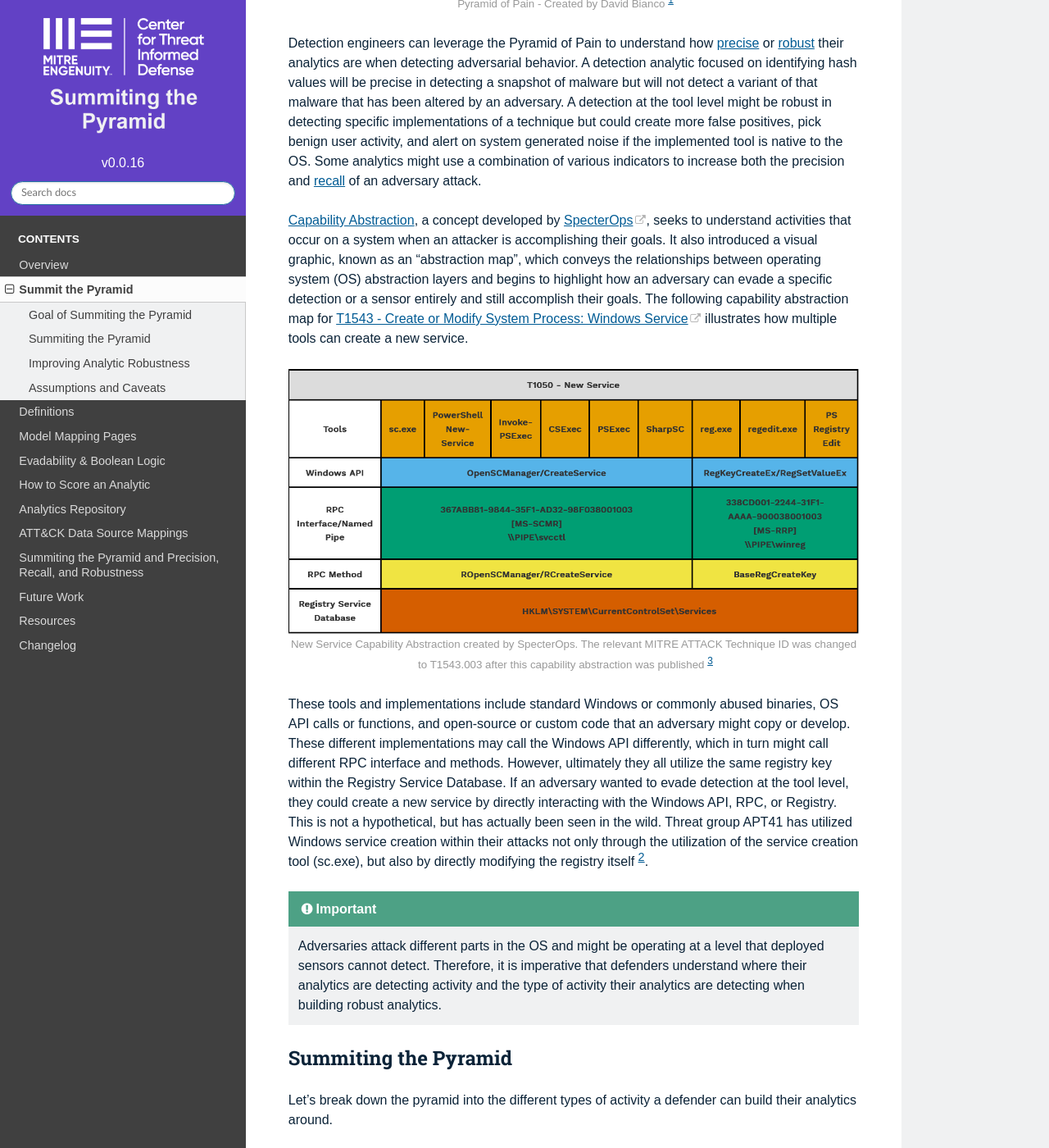
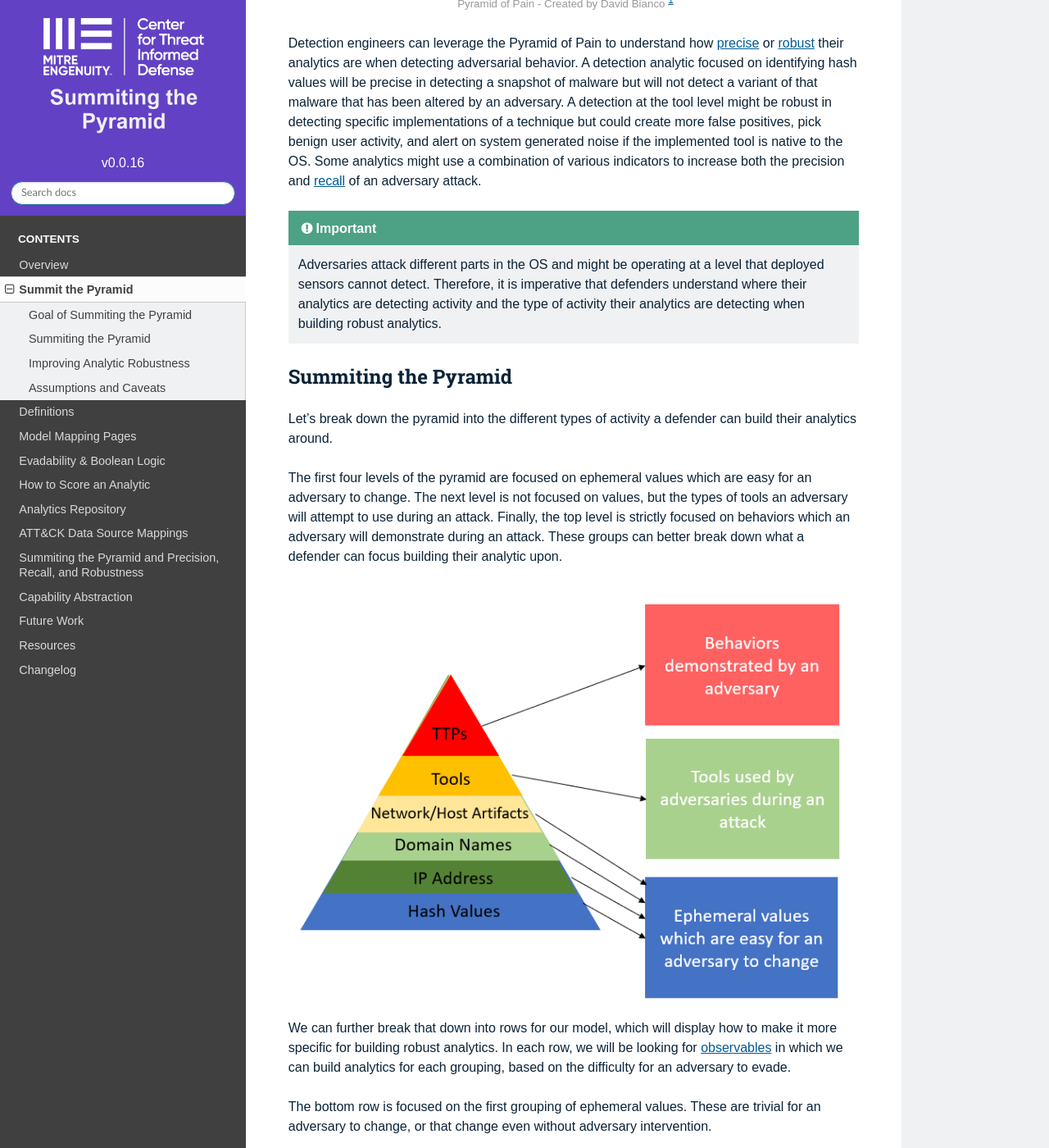
Before and after one commit to center-for-threat-informed-defense/summiting-the-pyramid, a Sphinx documentation site: the page built from docs/methodology.rst, in a window 1280 px wide and 1400 px high, scrolled down 781 px. Shown: the whole window at 82% size. Built offline with Sphinx 7.4.7 and the Read the Docs theme 2.0.0, drawn with Linux system fonts in a browser that asks for light colours; some of the changed text lies outside the part shown.

Commit message:
Capability abstraction page

```diff
--- a/docs/index.rst
+++ b/docs/index.rst
@@ -16,6 +16,7 @@
     analytics/index
     datasources
     precision-recall
+    capability-abstraction
     futurework
     resources
     changelog
--- a/docs/methodology.rst
+++ b/docs/methodology.rst
@@ -21,25 +21,6 @@
 that malware that has been altered by an adversary. A detection at the tool level might be robust in detecting specific implementations of a technique but could
 create more false positives, pick benign user activity, and alert on system generated noise if the implemented tool is native to the OS. Some analytics might use
 a combination of various indicators to increase both the precision and :ref:`recall<Recall>` of an adversary attack.
-
-:ref:`Capability Abstraction`, a concept developed by `SpecterOps <https://posts.specterops.io/capability-abstraction-fbeaeeb26384>`_, seeks to
-understand activities that occur on a system when an attacker is
-accomplishing their goals. It also introduced a visual graphic, known as an “abstraction map”, which conveys the relationships between operating system (OS)
-abstraction layers and begins to highlight how an adversary can evade a specific detection or a sensor entirely and still accomplish their goals.
-The following capability abstraction map for `T1543 - Create or Modify System Process: Windows Service <https://attack.mitre.org/techniques/T1543/003/>`_ illustrates
-how multiple tools can create a new service.
-
-.. figure:: _static/new_service_capability_abstraction.png
-   :alt: New Service Capability Abstraction - Created by SpecterOps
-   :align: center
-
-   New Service Capability Abstraction created by SpecterOps. The relevant MITRE ATTACK Technique ID was changed to T1543.003 after this capability abstraction was published [#f3]_
-
-These tools and implementations include standard Windows or commonly abused binaries, OS API calls or functions, and open-source or custom code that an adversary might copy or develop. These
-different implementations may call the Windows API differently, which in turn might call different RPC interface and methods. However, ultimately they all utilize
-the same registry key within the Registry Service Database. If an adversary wanted to evade detection at the tool level, they could create a new service by directly
-interacting with the Windows API, RPC, or Registry. This is not a hypothetical, but has actually been seen in the wild. Threat group APT41 has utilized Windows service
-creation within their attacks not only through the utilization of the service creation tool (sc.exe), but also by directly modifying the registry itself [#f2]_.
 
 .. important::
    Adversaries attack different parts in the OS and might be operating at a level that deployed sensors cannot detect. Therefore, it is imperative that defenders understand
```
Also changed, not shown: other parts of docs/methodology.rst (+6 -8 lines), docs/capability-abstraction.rst (added, +41 -0 lines), docs/definitions.rst (+0 -17 lines).
